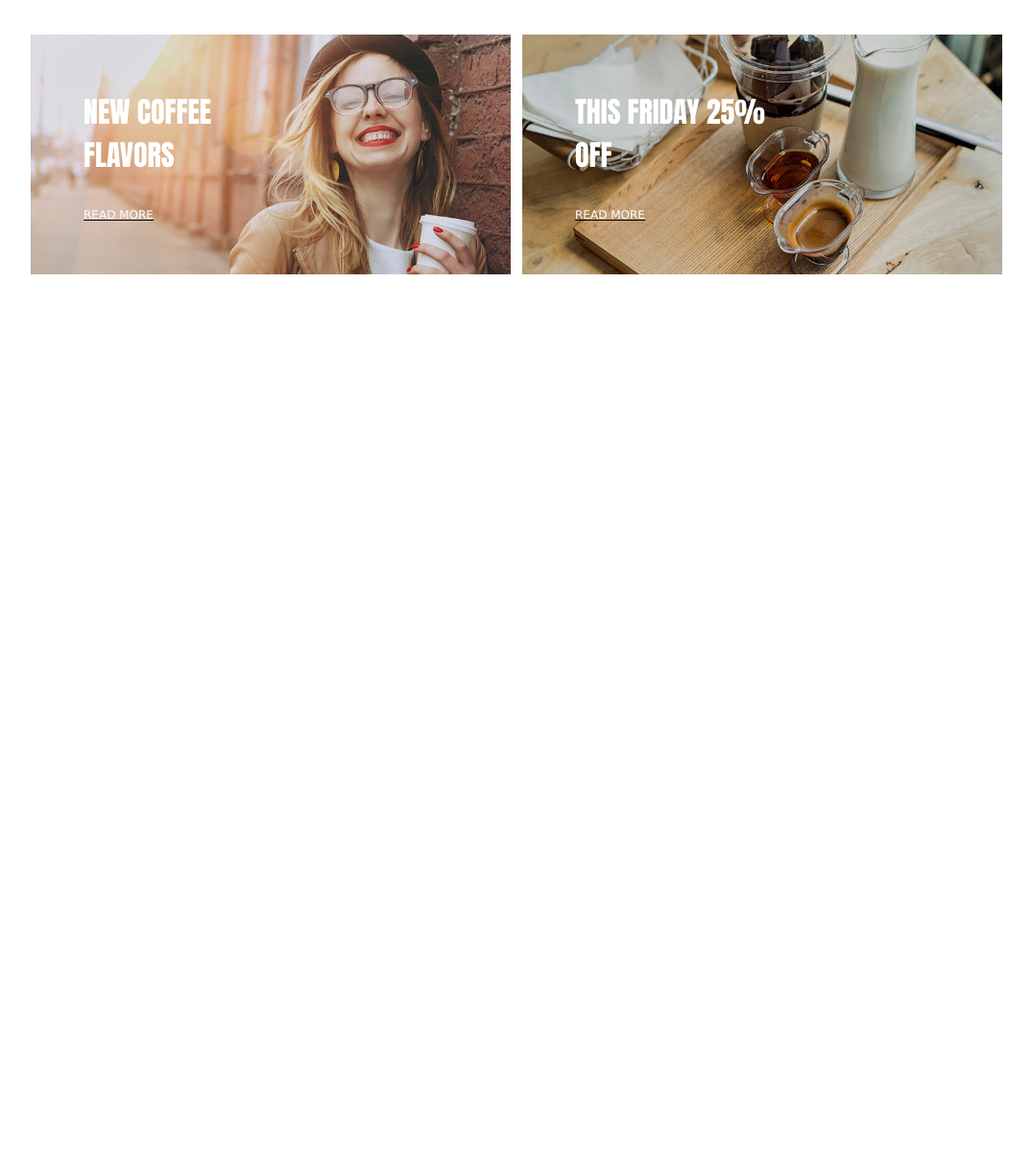
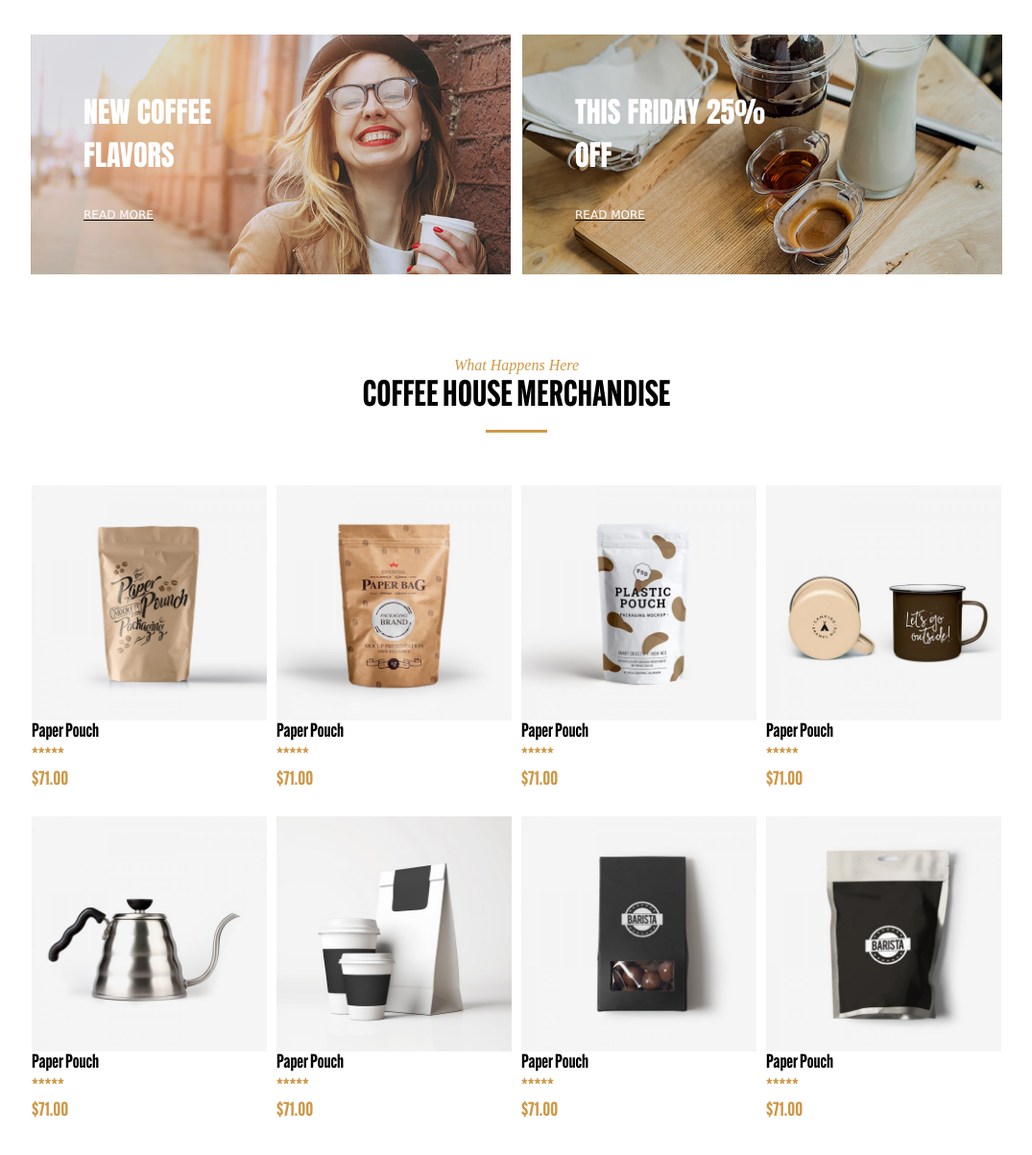
Before and after one commit to ArcanaSJ/term-project, a plain HTML site: page term-project/index.html in a window 1280 px wide. Shown: the part 594-1798 px from the top of the page at 96% size, without its empty margins (102-1177 px from the left). Before the commit the page ends 894 px from the top, so only its background shows below. Drawn offline with Linux system fonts and the light colour scheme.

Commit message:
Commit 4: Progression on Merchandise Sale
Finished the Merchandise Sale
Resized the images in order to fit 4 group of pictures inline order

```diff
--- a/term-project/css/style.css
+++ b/term-project/css/style.css
@@ -150,3 +150,107 @@
     font-size: 12px;
     text-decoration: none;
 }
+
+/* This is for Merchandise Part */
+
+.text {
+    margin-top: 80px;
+    margin-bottom: -30px;
+    text-align: center;
+    color: rgb(206, 152, 72);
+    font-style: italic;
+}
+
+.h2-text {
+    font-family: AlternateGothicExtraCondAFTBold;
+    font-size: 25px;
+    text-transform: uppercase;
+    text-align: center;
+}
+
+.hr1 {
+    padding-top: -30px;
+    height: 3px;
+    border-width: 0px;
+    margin-top: -20px;
+    margin-left: 600px;
+    margin-right: 600px;
+    margin-bottom: 50px;
+    background: rgb(206, 152, 72);
+}
+
+/* Images inside container */
+
+.container3 {
+    display: flex;
+    justify-content: center;
+    flex-wrap: wrap;
+    margin: 40px;
+}
+
+.image-box p {
+    font-family: AlternateGothicExtraCondAFTBold;
+    font-size: 20px;
+    padding-left: 5px;
+    margin-top: -5px;
+}
+
+.span1 {
+    color: rgb(206, 152, 72);
+}
+
+.inner-box3 {
+    margin-bottom: 15px;
+    height: 245px;
+    margin-bottom: 15px;
+    background-size: cover;
+}
+
+
+.image4 {
+    margin: 5px;
+    width: 245px;
+    background-image: url(../images/product1.jpg);
+}
+
+.image5 {
+    width: 245px;
+    margin: 5px;
+    background-image: url(../images/product2.jpg);
+}
+
+.image6 {
+    margin: 5px;
+    width: 245px;
+    background-image: url(../images/product3.jpg);
+}
+
+.image7 {
+    margin: 5px;
+    width: 245px;
+    background-image: url(../images/product4.jpg);
+}
+
+.image8 {
+    margin: 5px;
+    width: 245px;
+    background-image: url(../images/product5.jpg);
+}
+
+.image9 {
+    margin: 5px;
+    width: 245px;
+    background-image: url(../images/product6.jpg);
+}
+
+.image10 {
+    margin: 5px;
+    width: 245px;
+    background-image: url(../images/product7.jpg);
+}
+
+.image11 {
+    margin: 5px;
+    width: 245px;
+    background-image: url(../images/product8.jpg);
+}
--- a/term-project/index.html
+++ b/term-project/index.html
@@ -48,5 +48,57 @@
             </div>
         </div>
     </div>
+    <!-- This is for Merchandise Part -->
+    <div class="menu">
+        <div class="text">
+            <p>What Happens Here</p>
+        </div>
+        <div class="h2-text">
+            <h2>Coffee House Merchandise</h2>
+        </div>
+        <hr class="hr1">
+    </div>
+    <div class="container3">
+        <div class="image-box">
+            <div class="inner-box3 image4">
+            </div>
+            <p><b>Paper Pouch<br><span class="span1">*****<br>$71.00</span></b></p>
+        </div>
+        <div class="image-box">
+            <div class="inner-box3 image5">
+            </div>
+            <p><b>Paper Pouch<br><span class="span1">*****<br>$71.00</span></b></p>
+        </div>
+        <div class="image-box">
+            <div class="inner-box3 image6">
+            </div>
+            <p><b>Paper Pouch<br><span class="span1">*****<br>$71.00</span></b></p>
+        </div>
+        <div class="image-box">
+            <div class="inner-box3 image7">
+            </div>
+            <p><b>Paper Pouch<br><span class="span1">*****<br>$71.00</span></b></p>
+        </div>
+        <div class="image-box">
+            <div class="inner-box3 image8">
+            </div>
+            <p><b>Paper Pouch<br><span class="span1">*****<br>$71.00</span></b></p>
+        </div>
+        <div class="image-box">
+            <div class="inner-box3 image9">
+            </div>
+            <p><b>Paper Pouch<br><span class="span1">*****<br>$71.00</span></b></p>
+        </div>
+        <div class="image-box">
+            <div class="inner-box3 image10">
+            </div>
+            <p><b>Paper Pouch<br><span class="span1">*****<br>$71.00</span></b></p>
+        </div>
+        <div class="image-box">
+            <div class="inner-box3 image11">
+            </div>
+            <p><b>Paper Pouch<br><span class="span1">*****<br>$71.00</span></b></p>
+        </div>
+    </div>
 </body>
 </html>
```
